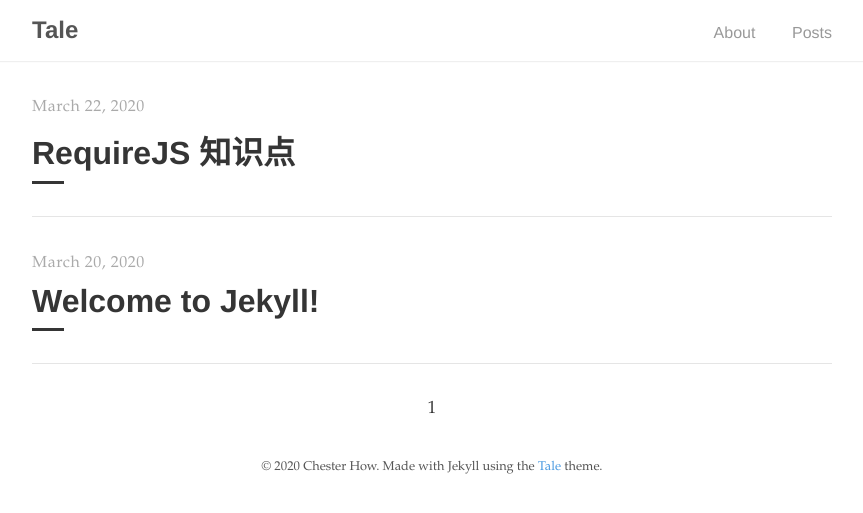
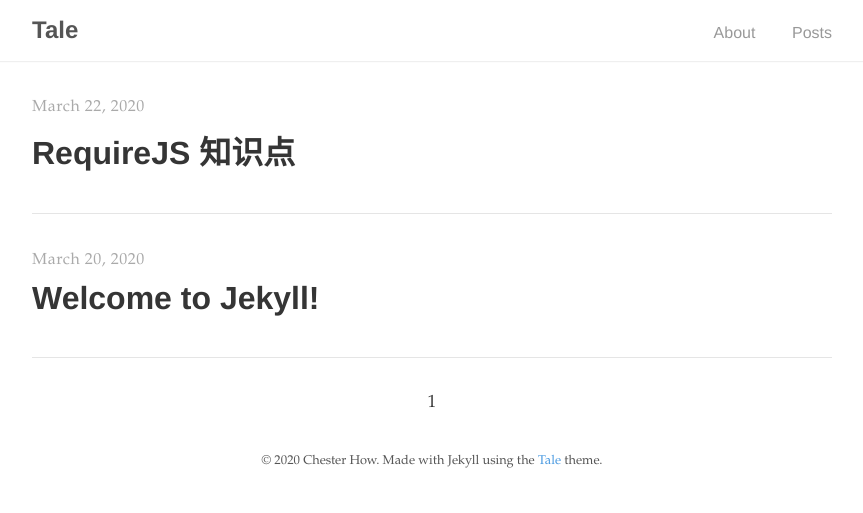
Before and after one commit to fedono/fedono.github.io, a Jekyll site: the page built from index.html, in a window 1280 px wide. Shown: the top 513 px of the page, without its empty margins (208-1071 px from the left). Built offline with Jekyll 4.4.1, drawn with Linux system fonts in a browser that asks for light colours; the list of posts is cut into pages by our own code.

Commit message:
change page config

```diff
--- a/_layouts/home.html
+++ b/_layouts/home.html
@@ -8,8 +8,6 @@ layout: default
       <div>
         <time datetime="{{ post.date }}" class="catalogue-time">{{ post.date | date: "%B %d, %Y" }}</time>
         <h1 class="catalogue-title">{{ post.title }}</h1>
-        <div class="catalogue-line"></div>
-
       </div>
     </a>
   {% endfor %}
```
